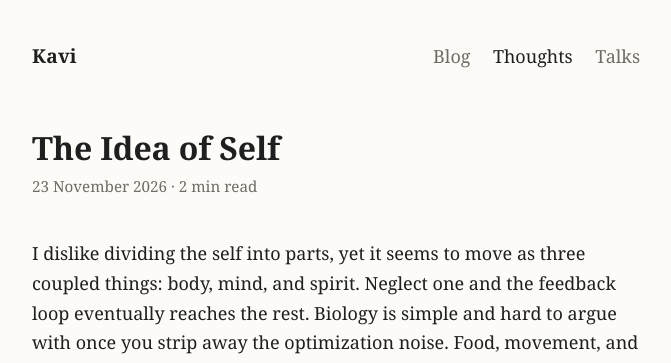
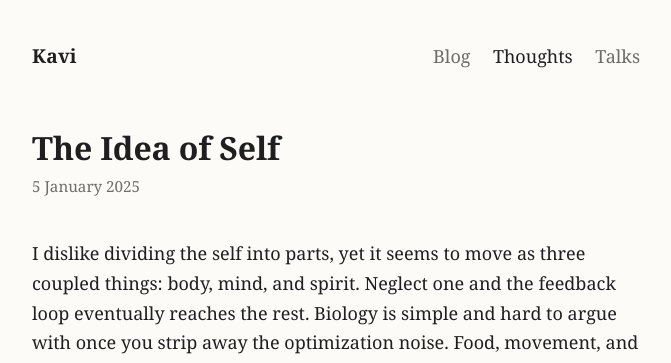
Before and after one commit to thisizkavi-lab/kavi-web, a Jekyll site: the page built from thoughts/_posts/2025-01-05-the-idea-of-self.md, in a window 1280 px wide. Shown: the top 363 px of the page, without its empty margins (304-975 px from the left). Built offline with Jekyll 4.4.1, drawn with Linux system fonts in a browser that asks for light colours.

Commit message:
Remove reading time and backdate The Idea of Self

```diff
--- a/_layouts/post.html
+++ b/_layouts/post.html
@@ -1,14 +1,11 @@
 ---
 layout: default
 ---
-{%- assign words = content | strip_html | number_of_words -%}
-{%- assign minutes = words | divided_by: 220 | plus: 1 -%}
 <article class="post">
   <header class="post-header">
     <h1>{{ page.title }}</h1>
     <p class="meta">
       <time datetime="{{ page.date | date_to_xmlschema }}">{{ page.date | date: "%-d %B %Y" }}</time>
-      · {{ minutes }} min read
     </p>
   </header>
 
--- a/thoughts/_posts/2026-11-23-the-idea-of-self.md
+++ b/thoughts/_posts/2025-01-05-the-idea-of-self.md
@@ -1,6 +1,6 @@
 ---
 title: "The Idea of Self"
-date: 2026-11-23
+date: 2025-01-05
 ---
 
 I dislike dividing the self into parts, yet it seems to move as three coupled things: body, mind, and spirit. Neglect one and the feedback loop eventually reaches the rest. Biology is simple and hard to argue with once you strip away the optimization noise. Food, movement, and rest are enough to keep the vessel working so the mind stays clear. The mind holds working memory, identity, and the craft baked into you, ready when you need it, though it also manufactures static and loops even when everything else is in order. Telling useful thought apart from background noise is half the work.
```
